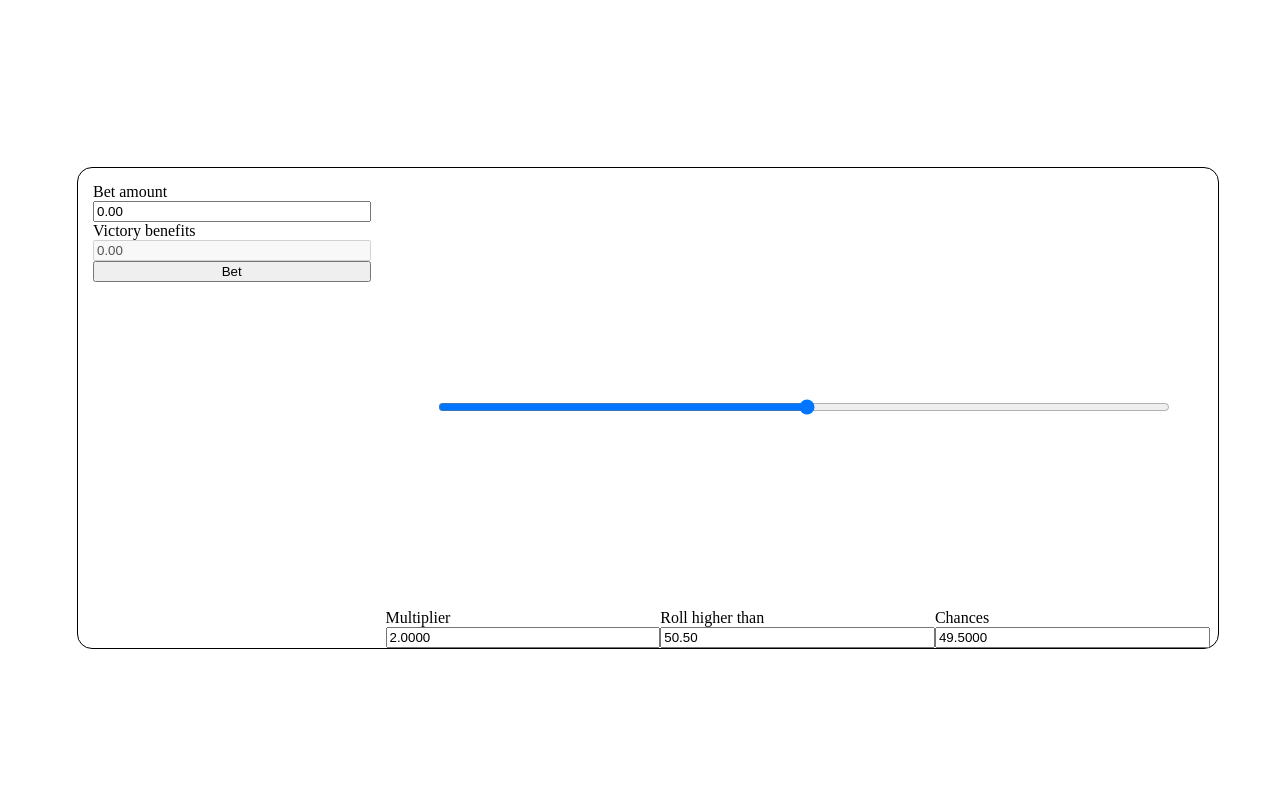
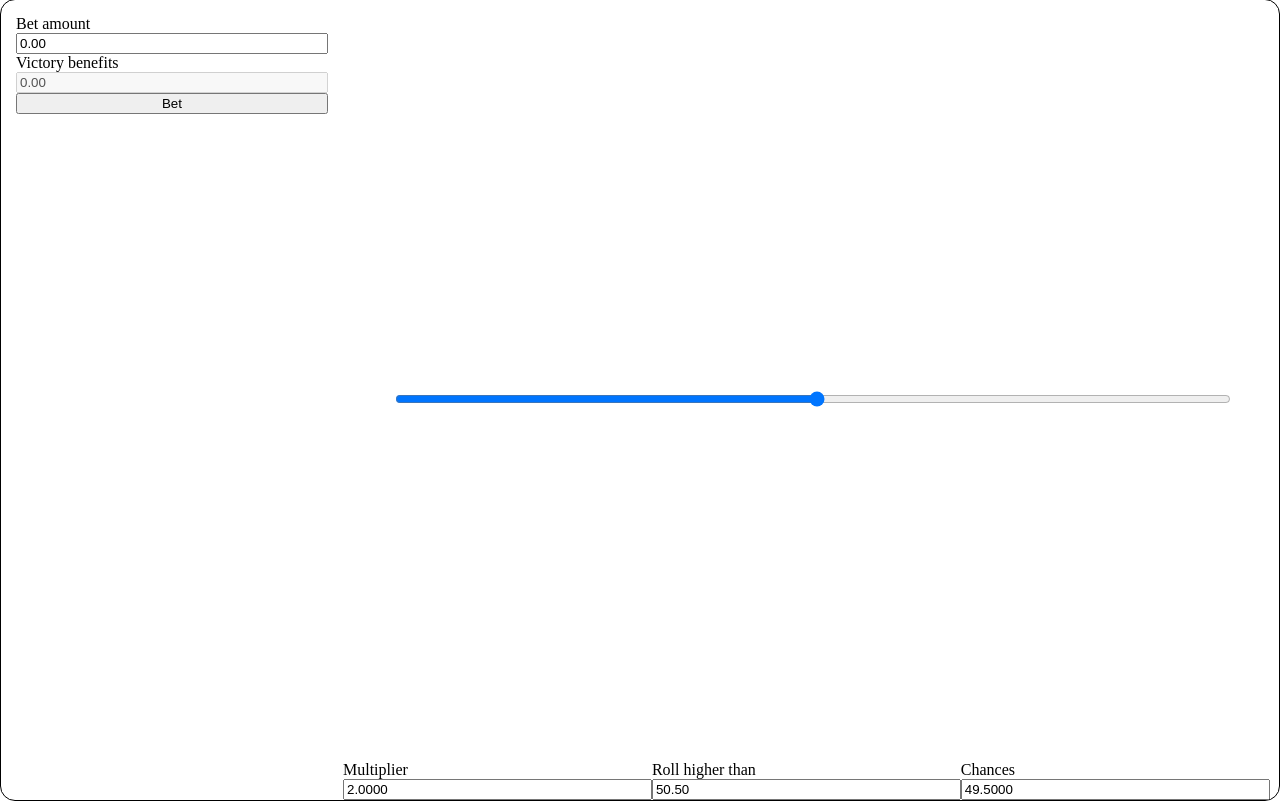
Before and after one commit to hach3/Dice-Casino-Game, a website: page src/dice.html in a window 1280 px wide. Drawn offline with nearby package versions, Linux system fonts and the light colour scheme; no server answers.

Commit message:
Full width for iframes

```diff
--- a/src/dice.css
+++ b/src/dice.css
@@ -3,6 +3,8 @@ html {
   height: 100%;
 }
 body {
+  padding:0;
+  margin:0;
   width:100%;
   height:100%;
   display: flex;
@@ -11,8 +13,10 @@ body {
 }
 .container {
   display: flex;
-  height:60vh;
-  width: 1140px;
+  height:100%;
+  width: 100%;
+  min-width: 400px;
+  min-height: 300px;
   border: 1px solid black;
   border-radius: 15px;
 }
```
